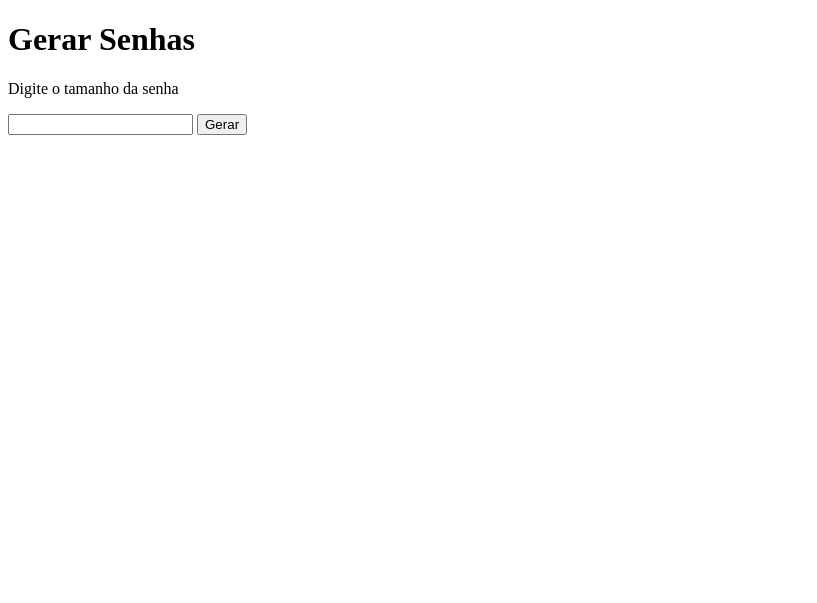
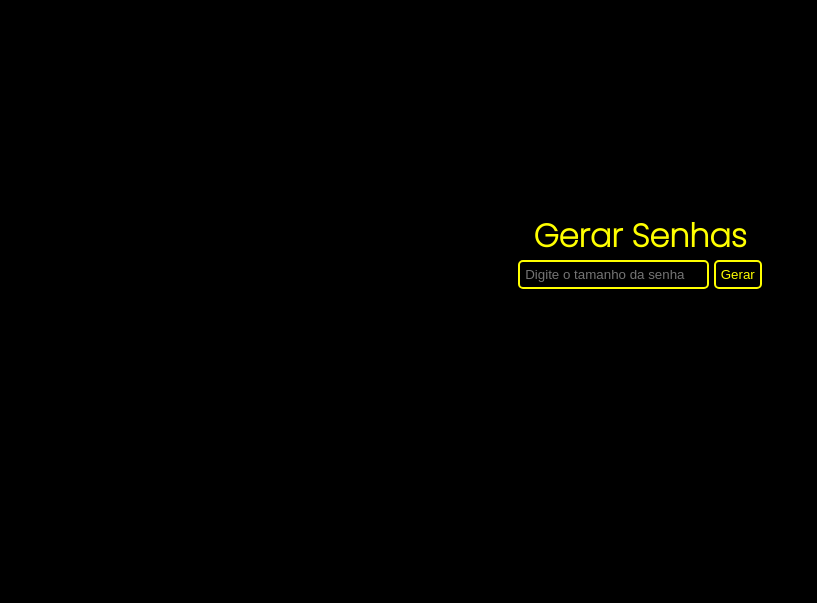
Before and after one commit to GuilhermeProencaCorrea/2-Gerar-senhas-aleat-rias, a plain HTML site: page index.html in a window 1280 px wide. Shown: the whole page, without its empty margins (0-817 px from the left). Drawn offline with Linux system fonts and the light colour scheme.

Commit message:
:file_folder:
Reorganizado arquivos

```diff
--- a/index.html
+++ b/index.html
@@ -5,19 +5,24 @@
     <meta http-equiv="X-UA-Compatible" content="IE=edge">
     <meta name="viewport" content="width=device-width, initial-scale=1.0">
     <title>Gerar Senhas</title>
-    <link rel="stylesheet" href="./css/1 Estrutura.css">
+    <link rel="stylesheet" href="./style.css">
     <a href="./style.css"></a>
 </head>
 <body>
 
-<h1>Gerar Senhas</h1>
-<p>Digite o tamanho da senha</p>
-<div>
-<input type="text" id="tamanho" value="">
-<button onclick="gerarCodigoAleatorio()" id="button">Gerar</button>
+<div class="containerpai">
+<div class="C1">
+    <h1>Gerar Senhas</h1>
+    <!-- <p>Digite o tamanho da senha</p> -->
+    <div>
+    <input type="text" id="tamanho" value="" placeholder="Digite o tamanho da senha">
+    <button onclick="gerarCodigoAleatorio()" id="button">Gerar</button>
+    </div>
 </div>
-<p id="senhaGerada"></p>
-
+<div class="C2">
+    <p id="senhaGerada"></p>
+</div>
+</div>
 
 <script src="./script.js"></script>
 </body>
--- a/style.css
+++ b/style.css
@@ -0,0 +1,63 @@
+@import url('https://fonts.googleapis.com/css2?family=Poppins:wght@200&display=swap');
+*{
+margin: 0;
+padding: 0;
+box-sizing: border-box;
+text-decoration: none;
+list-style: none;
+font-family:"Poppins", sans-serif;
+color: yellow;
+}
+body{
+    background-color: black;
+}
+.containerpai{
+    width: 100%;
+    height: 600px;
+    align-items: center;
+    justify-content: center;
+    display: flex;
+    flex-direction: column;
+}
+.C1{
+    width: 70%;
+    height: 200px;
+    margin: 2px;
+    color: white;
+    display: flex;
+    align-items: center;
+    justify-content: center;
+    flex-direction: column;
+}
+.C2{
+    width: 70%;
+    height: 100px;
+    color: white;
+    display: flex;
+    align-items: center;
+    justify-content: center;
+}
+p{
+    margin: 5px;
+}
+input{
+    border: 2px solid yellow;
+    border-radius: 5px;
+    padding: 5px;
+    font-family: sans-serif;
+    color: yellow;
+    background-color: black;
+}
+button{
+    border-radius: 5px;
+    border: 2px solid yellow;
+    padding: 5px;
+    cursor: pointer;
+    font-family: Arial;
+    font: bold;
+    color: yellow;
+    background-color: black;
+}
+button:hover{
+    background-color: rgba(255, 255, 0, 0.322);
+}
```
